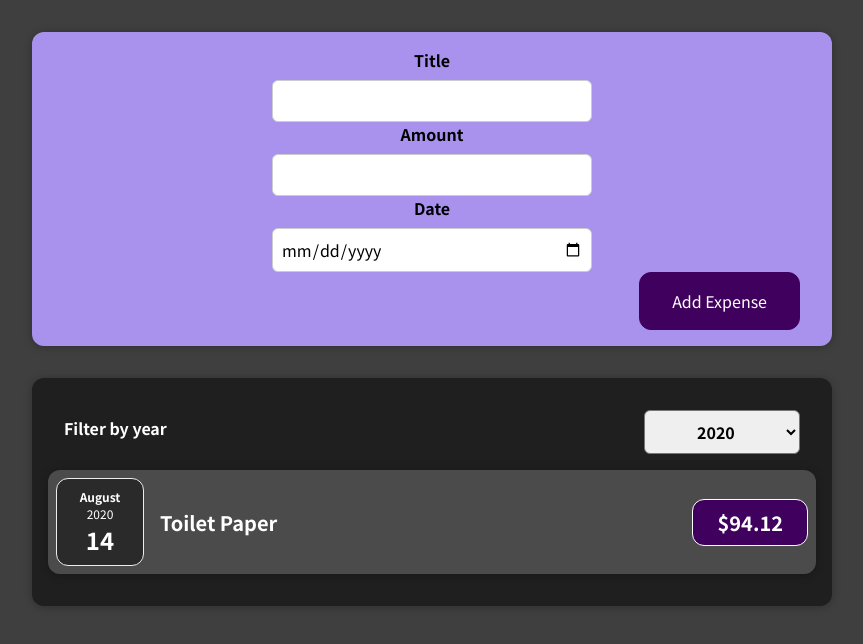
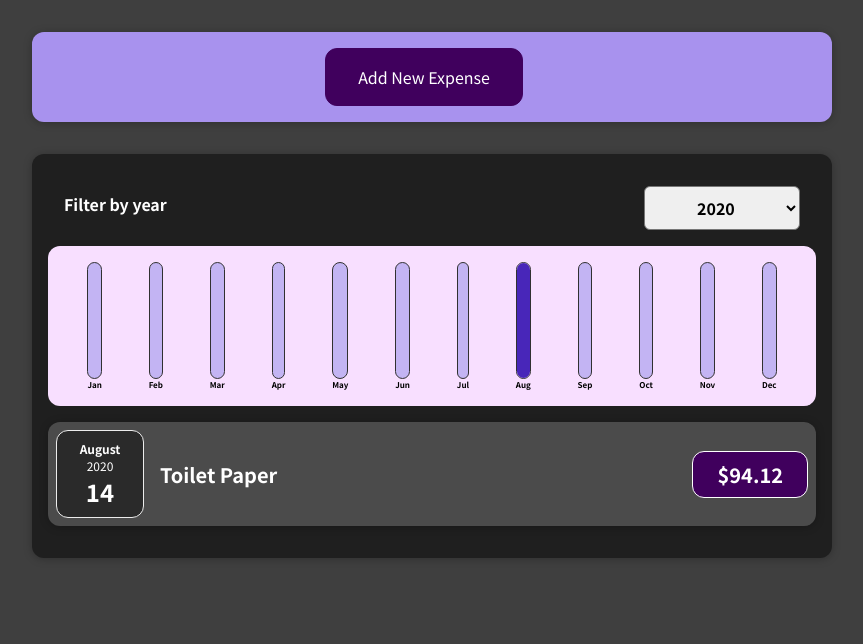
Before and after one commit to 864461/First-React-App, a React (Create React App) app: page / in a window 1280 px wide. Shown: the top 644 px of the page, without its empty margins (208-1071 px from the left). Built offline with nearby package versions, Linux system fonts and the light colour scheme.

Commit message:
add a chart bar to represent the values

```diff
--- /dev/null
+++ b/src/components/Chart/Chart.css
@@ -0,0 +1,9 @@
+.chart {
+    padding: 1rem;
+    border-radius: 12px;
+    background-color: #f8dfff;
+    text-align: center;
+    display: flex;
+    justify-content: space-around;
+    height: 10rem;
+}
--- /dev/null
+++ b/src/components/Chart/Chart.js
@@ -0,0 +1,23 @@
+import React from "react";
+import ChartBar from './ChartBar'
+import './Chart.css'
+
+const Chart = (props) => {
+    const value = props.dataPoints.map(x => x.value);
+    const totalMax = Math.max(...value)
+
+    return <div className="chart">
+        {props.dataPoints.map(datapoint =>
+            <ChartBar
+                key={datapoint.id}
+                value={datapoint.value}
+                maxValue={totalMax}
+                label={datapoint.label}/>)}
+    </div>
+
+
+
+
+}
+
+export default Chart
--- /dev/null
+++ b/src/components/Chart/ChartBar.css
@@ -0,0 +1,30 @@
+.chart-bar {
+    height: 100%;
+    display: flex;
+    flex-direction: column;
+    align-items: center;
+}
+
+.chart-bar__inner {
+    height: 100%;
+    width: 100%;
+    border: 1px solid #313131;
+    border-radius: 12px;
+    background-color: #c3b4f3;
+    overflow: hidden;
+    display: flex;
+    flex-direction: column;
+    justify-content: flex-end;
+}
+
+.chart-bar__fill {
+    background-color: #4826b9;
+    width: 100%;
+    transition: all 0.3s ease-out;
+}
+
+.chart-bar__label {
+    font-weight: bold;
+    font-size: 0.5rem;
+    text-align: center;
+}
--- /dev/null
+++ b/src/components/Chart/ChartBar.js
@@ -0,0 +1,23 @@
+import React from "react";
+import './ChartBar.css'
+
+const ChartBar = (props) => {
+
+    let barHeight = "0%";
+    if(props.maxValue > 0){
+        barHeight = Math.round((props.value / props.maxValue) * 100) + '%';
+    }
+
+    return(
+        <div className="chart-bar">
+        <div className="chart-bar__inner">
+            <div className="chart-bar__fill" style={{height: barHeight}}></div>
+        </div>
+        <div className='chart-bar__label'>{props.label}</div>
+    </div>
+
+
+    );
+};
+
+export default ChartBar
--- /dev/null
+++ b/src/components/Expenses/ExpenseChart.js
@@ -0,0 +1,26 @@
+import Chart from "../Chart/Chart";
+
+const ExpenseChart = props => {
+    const chartDataPoints = [
+    {label:'Jan', value:0},
+    {label:'Feb', value:0},
+    {label:'Mar', value:0},
+    {label:'Apr', value:0},
+    {label:'May', value:0},
+    {label:'Jun', value:0},
+    {label:'Jul', value:0},
+    {label:'Aug', value:0},
+    {label:'Sep', value:0},
+    {label:'Oct', value:0},
+    {label:'Nov', value:0},
+    {label:'Dec', value:0},
+];
+    for(const expense of props.expenses){
+        const expenseMonth = expense.date.getMonth();
+        chartDataPoints[expenseMonth].value += expense.amount;
+    }
+
+    return <Chart  dataPoints={chartDataPoints}/>
+
+}
+export default ExpenseChart
--- a/src/components/Expenses/Expenses.js
+++ b/src/components/Expenses/Expenses.js
@@ -1,8 +1,9 @@
 import Card from '../Ui/Card';
 import './Expenses.css';
 import ExpenseFilter from "./ExpenseFilter";
-import {useState} from "react";
+import React, {useState} from "react";
 import ExpensesList from "./ExpensesList";
+import ExpenseChart from "./ExpenseChart";
 
 function Expenses(props) {
     const [filteredYear, setFilteredYear] = useState('2020');
@@ -18,6 +19,7 @@
     return (
         <Card className="expenses">
             <ExpenseFilter selected={filteredYear} onAddYear={addYearHandler}/>
+            <ExpenseChart expenses={filteredExpenses}/>
             <ExpensesList filteredExpenses={filteredExpenses}/>
         </Card>
     );
--- a/src/components/newExpense/ExpenseForm.js
+++ b/src/components/newExpense/ExpenseForm.js
@@ -82,6 +82,11 @@
         setEnteredTitle("")
         setEnteredDate("")
         setEnteredAmount("")
+        props.onCancel()
+    }
+
+    const cancelHandler = () =>{
+        props.onCancel()
     }
 
 
@@ -103,7 +108,9 @@
                        onChange={(event) => inputChangeHandler('date', event.target.value)}/>
             </div>
         </div>
+        <p></p>
         <div className="new-expense__actions">
+            <button onClick={cancelHandler} >Cancel</button>
             <button type="submit">Add Expense</button>
         </div>
     </form>
--- a/src/components/newExpense/NewExpense.js
+++ b/src/components/newExpense/NewExpense.js
@@ -1,7 +1,8 @@
-import React from "react";
+import React, {useState} from "react";
 import './NewExpense.css'
 import ExpenseForm from "./ExpenseForm";
 const NewExpense = (props) => {
+    const [isEditing, setIsEditing] = useState(false)
     const saveExpenseDataHandler = (enteredExpenseData) =>{
         const expenseData = {
             ...enteredExpenseData,
@@ -10,9 +11,16 @@
         // console.log(expenseData)
         props.onAddExpense(expenseData)
     }
+    const startEditing = () => {
+        setIsEditing(true)
+    }
+    const stopEditing = () => {
+        setIsEditing(false)
+    }
 
     return <div className="new-expense">
-        <ExpenseForm onSaveExpenseData={saveExpenseDataHandler}/>
+        {!isEditing && <button onClick={startEditing}>Add New Expense</button>}
+        {isEditing && <ExpenseForm onSaveExpenseData={saveExpenseDataHandler} onCancel={stopEditing}/> }
     </div>
 
 }
```
